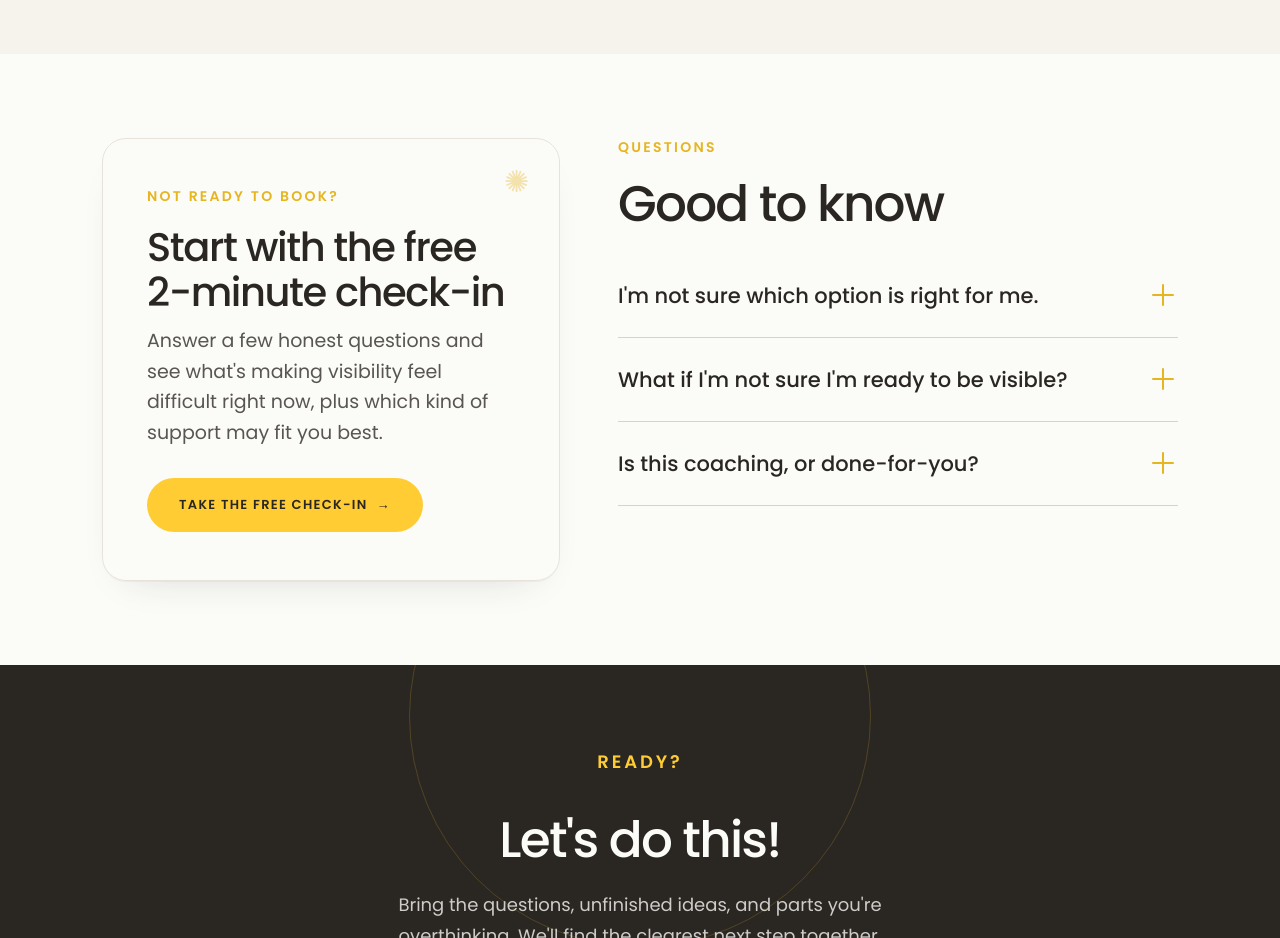
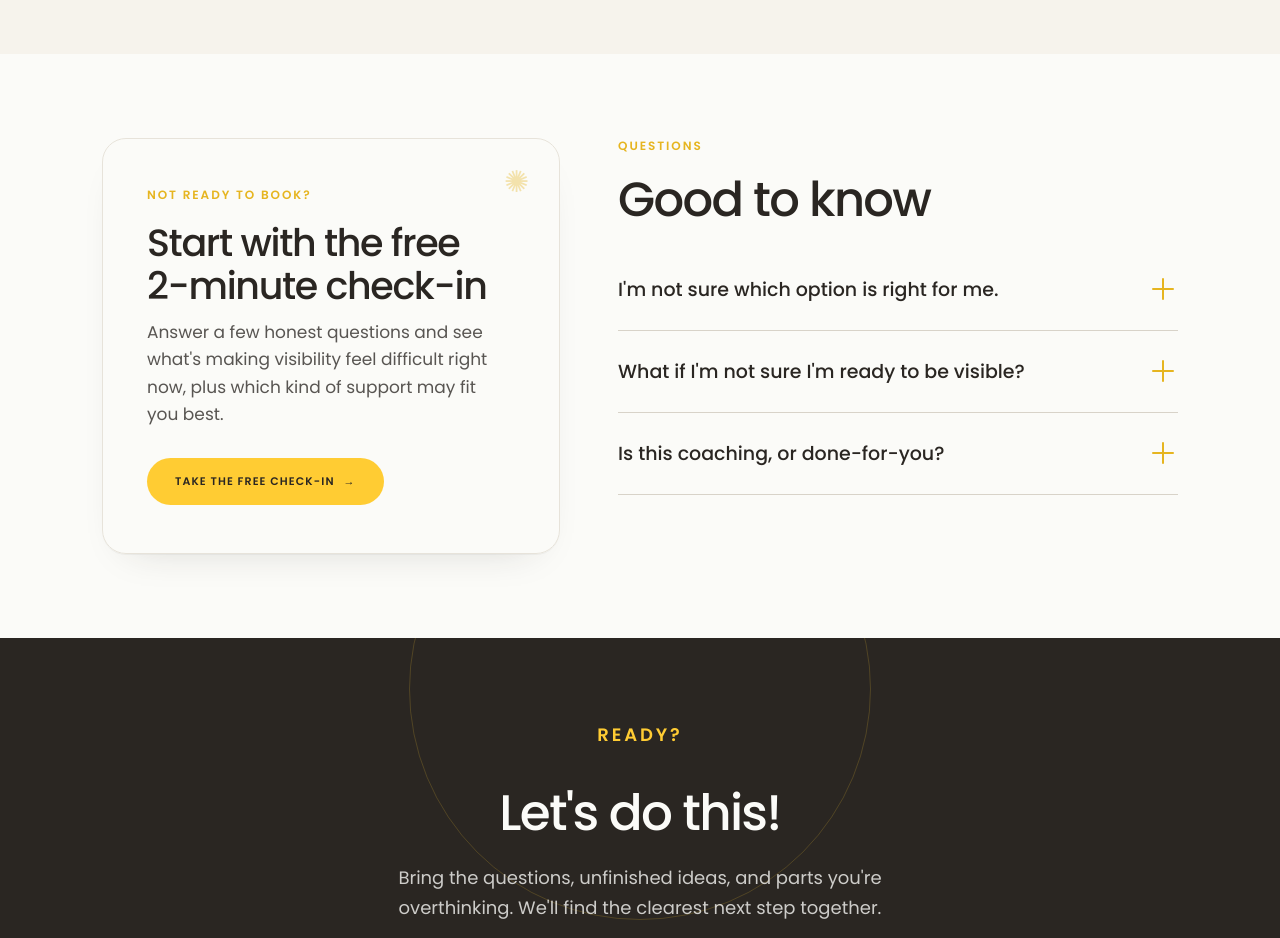
Before and after one commit to ravenneshanel/onecreatedlife, a plain HTML site: page index.html in a window 1280 px wide. Shown: the part 4260-5198 px from the top of the page. Drawn offline with Linux system fonts and the light colour scheme.

Commit message:
Soften support section typography

```diff
--- a/index.html
+++ b/index.html
@@ -389,6 +389,15 @@
   .quote .mark { font-family: Georgia, 'Times New Roman', serif; font-size: 82px; font-weight: 400; font-style: normal; line-height: .55; }
   .faq-q { font-size: 21px; font-weight: 500; }
 
+  /* Softer scale for the check-in + FAQ pairing. */
+  .support-grid .eyebrow { font-size: 12px; }
+  .quiz-band h2 { font-size: clamp(26px, 3.2vw, 38px); }
+  .quiz-band .lede { font-size: 17px; }
+  .quiz-band .btn { padding: 14px 28px; font-size: 11px; }
+  .faq-panel h2 { font-size: clamp(30px, 3.9vw, 48px); }
+  .faq-panel .faq-q { font-size: 19px; }
+  .faq-panel .faq-a p { font-size: 14.5px; }
+
   /* ---------- reveal animation ---------- */
   .js [data-reveal] { opacity: 0; transform: translateY(26px); transition: opacity .8s cubic-bezier(.2,.7,.2,1), transform .8s cubic-bezier(.2,.7,.2,1); }
   .js [data-reveal].in { opacity: 1; transform: none; }
```
